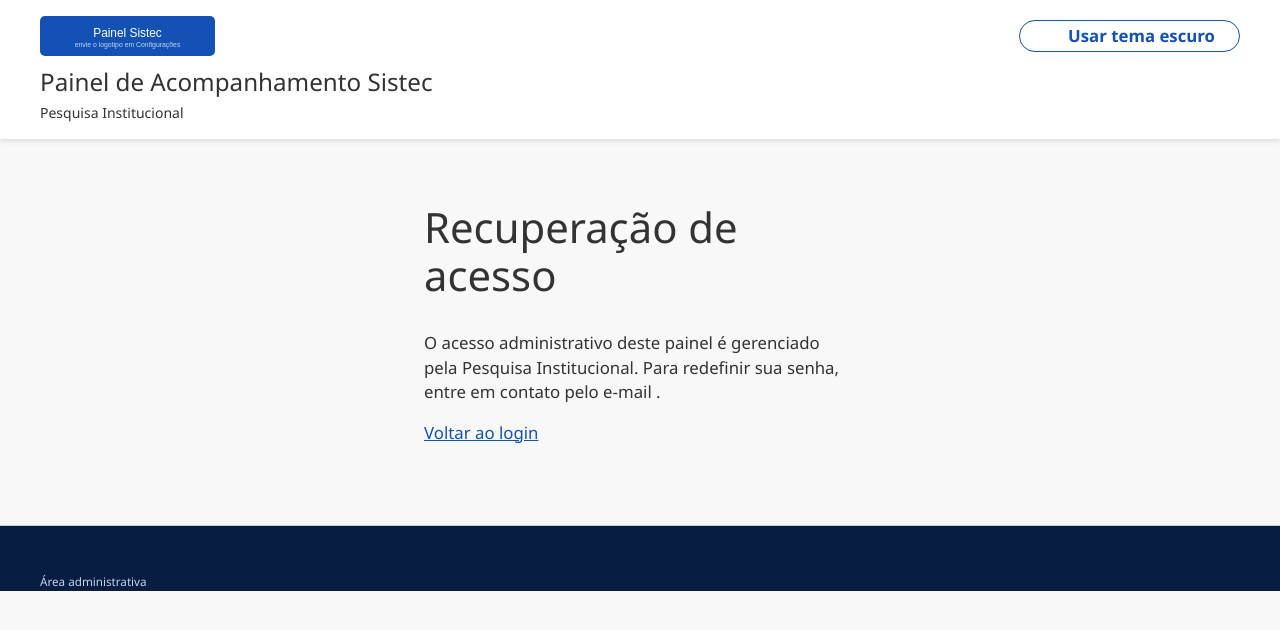
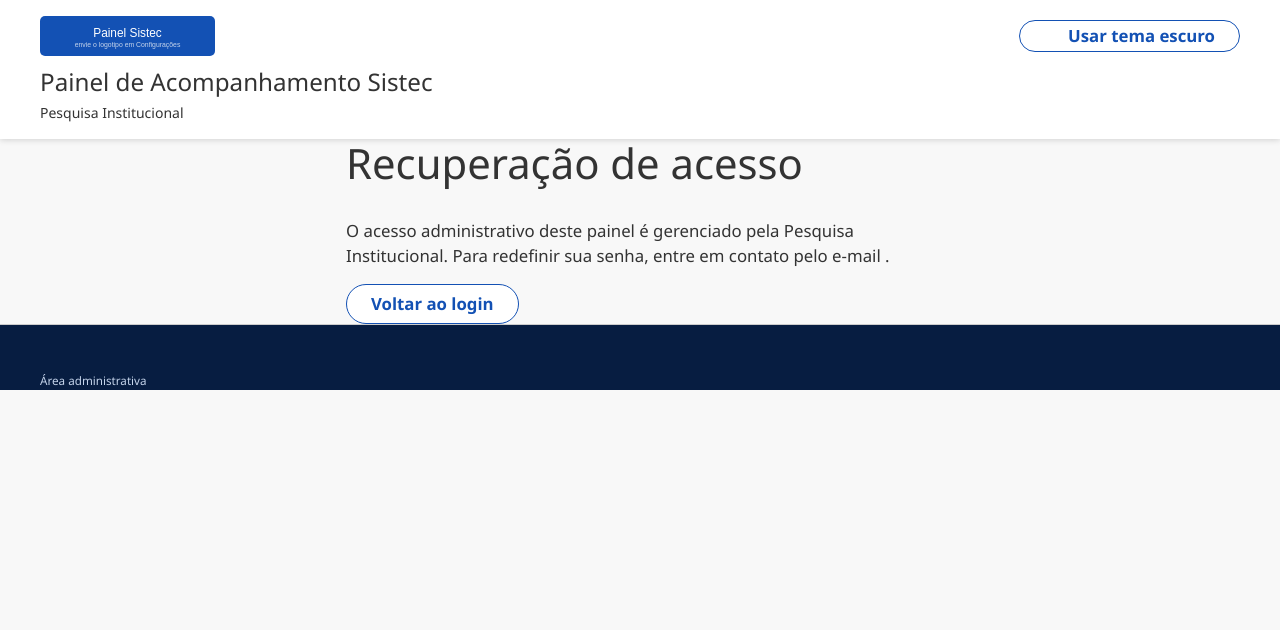
Before and after one commit to fabiodinizrossi/CalcSISTEC, a Flask app: page /recuperar-acesso in a window 1280 px wide. Shown: the top 630 px of the page. Run offline with Flask 3, Linux system fonts and the light colour scheme; data comes from the database, SQL or seed files in the repository; parts of the project's set-up code (start-up, migrations or seed data) failed here and were passed over.

Commit message:
feat(ui): recuperar acesso no padrao do DS
Pagina no layout do shell, sem menu nem breadcrumb, com o retorno ao
login em br-button.

Co-Authored-By: Claude Sonnet 5 <noreply@anthropic.com>
Claude-Session: https://claude.ai/code/session_01D1s6Q67jcnvEzfno9hv6ae

```diff
--- a/app/templates/recuperar_acesso.html
+++ b/app/templates/recuperar_acesso.html
@@ -1,13 +1,15 @@
 {% extends "_base.html" %}
 {% block title %}Recuperação de acesso - Pesquisa Institucional - SISTEC{% endblock %}
 {% block content %}
-<div class="admin-form">
+<div class="row justify-content-center">
+  <div class="col-12 col-sm-8 col-md-6">
     <h1>Recuperação de acesso</h1>
     <p>
       O acesso administrativo deste painel é gerenciado pela Pesquisa Institucional.
       Para redefinir sua senha, entre em contato pelo e-mail
       <a href="mailto:{{ contato_email }}">{{ contato_email }}</a>.
     </p>
-  <p><a href="/admin/login">Voltar ao login</a></p>
+    <a class="br-button secondary" href="/admin/login">Voltar ao login</a>
+  </div>
 </div>
 {% endblock %}
```
Also changed, not shown: tests/test_admin_paginas.py (+16 -0 lines), .specs/STATE.md, .specs/features/govbr-design-system/tasks.md. Lines whose indentation alone changed are shown as unchanged.
